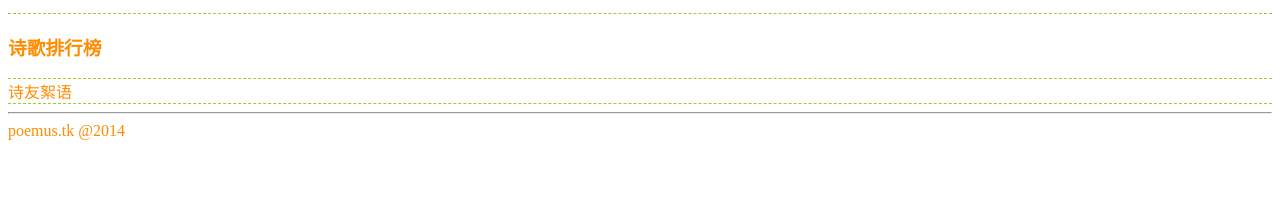
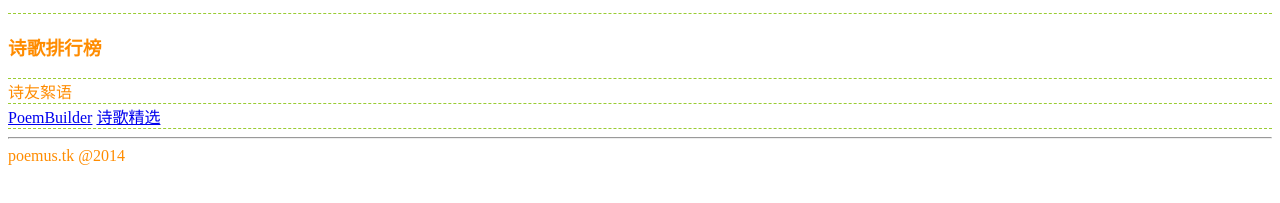
Before and after one commit to gitter-badger/poemus.github.io, a plain HTML site: page index.html in a window 1280 px wide. Shown: the part 591-794 px from the top of the page. Drawn offline with Linux system fonts and the light colour scheme.

Commit message:
update index.html

```diff
--- a/index.html
+++ b/index.html
@@ -29,6 +29,7 @@
 </div>
 <div><h3>诗歌排行榜</h3></div>
 <div>诗友絮语</div>
+<div><a href="/PoemBuilder/">PoemBuilder</a> <a href="tree.html">诗歌精选</a></div>
 <footer>
     <hr/>
     poemus.tk @2014
```
